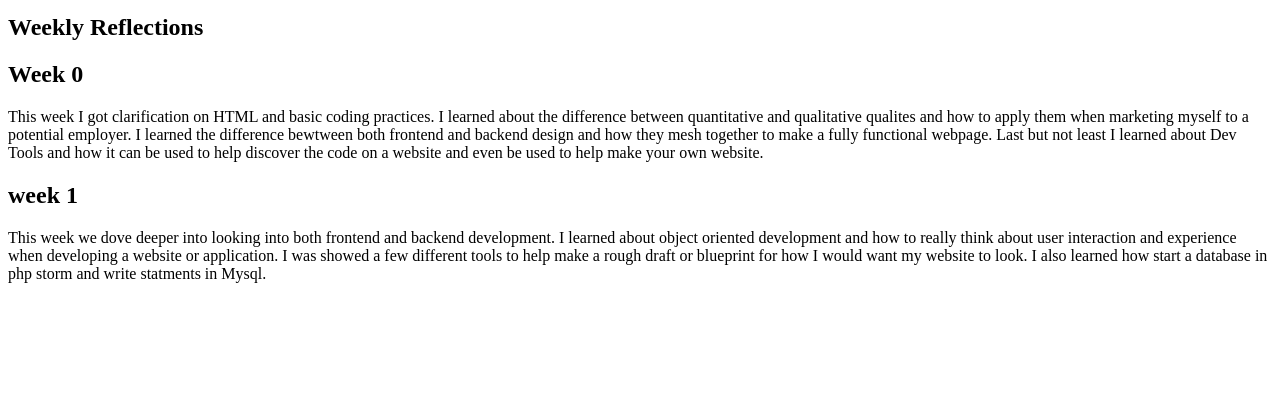
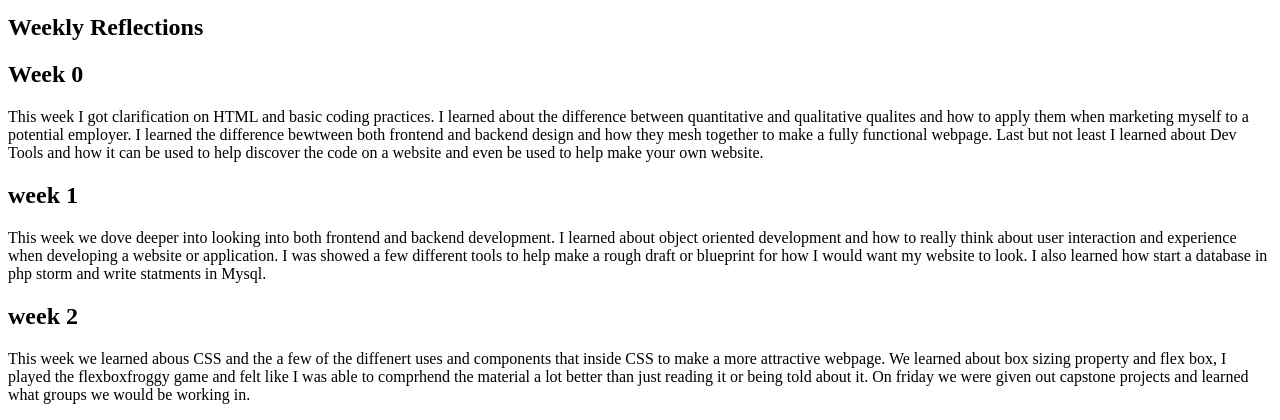
Before and after one commit to jjennings18/pro-dev-doc, a PHP site: page / in a window 1280 px wide. Shown: the part 556-976 px from the top of the page. Before the commit the page ends 839 px from the top, so only its background shows below. Run offline with PHP 8.4, Linux system fonts and the light colour scheme.

Commit message:
week 2 reflection added.

```diff
--- a/index.php
+++ b/index.php
@@ -45,5 +45,12 @@
 		developing a website or application. I was showed a few different tools to help make a rough draft or blueprint
 			for how I would want my website to look. I also learned how start a database in php storm and write statments
 		in Mysql.</p>
+
+		<h2>week 2</h2>
+		<p>This week we learned abous CSS and the a few of the diffenert uses and components that inside CSS to make a more attractive
+		webpage. We learned about box sizing property and flex box, I played the flexboxfroggy game and felt like I was able to
+		comprhend the material a lot better than just reading it or being told about it. On friday we were given out capstone
+			projects and learned what groups we would be working in.</p>
 	</body>
+
 </html>
```
